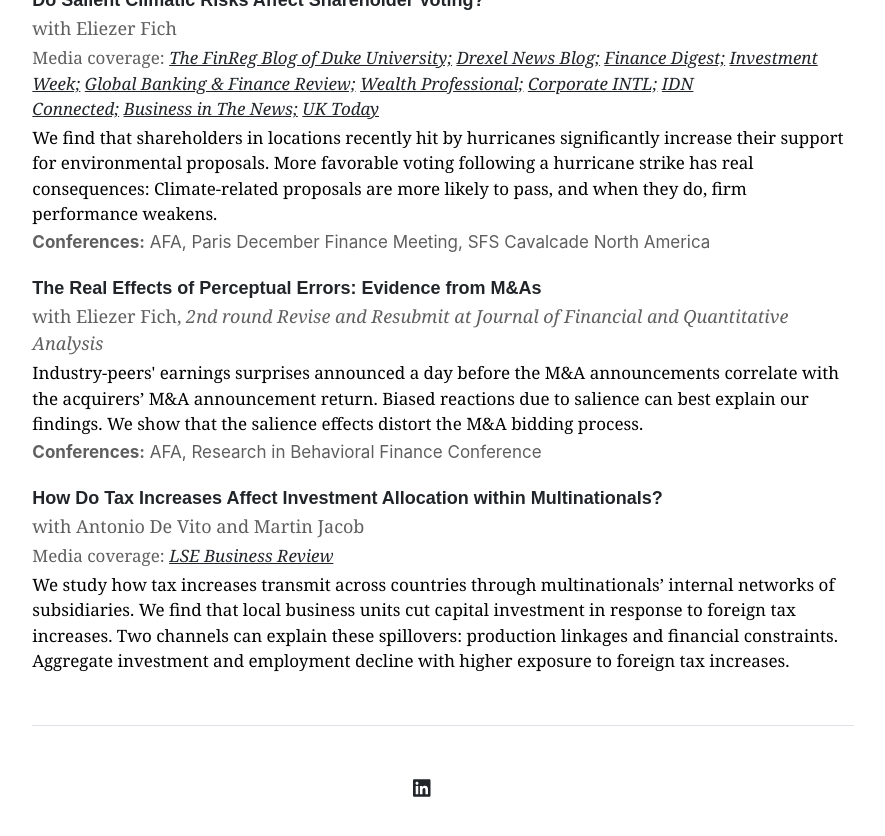
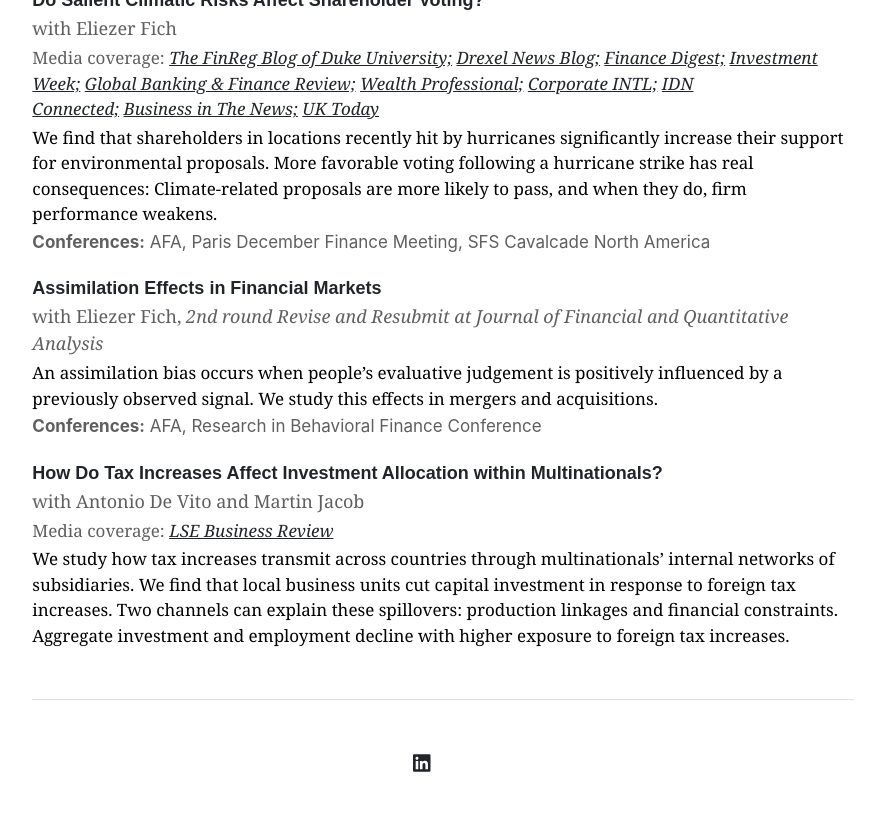
Before and after one commit to guosongxu/guosongxu.github.io, a Jekyll site: the page built from index.md, in a window 1280 px wide and 900 px high, scrolled down 1158 px. Shown: the top 836 px of the window, without its empty margins (197-1082 px from the left). Built offline with Jekyll 4.4.1, drawn with Linux system fonts in a browser that asks for light colours.

Commit message:
Update home.html

```diff
--- a/_layouts/home.html
+++ b/_layouts/home.html
@@ -39,9 +39,9 @@
     <p style="font-family:georgia;font-size:17px;margin-bottom:3px">We find that shareholders in locations recently hit by hurricanes significantly increase their support for environmental proposals. More favorable voting following a hurricane strike has real consequences: Climate-related proposals are more likely to pass, and when they do, firm performance weakens. </p>
     <p style="font-size:17px;margin-bottom:20px;color:#605F5F"><strong>Conferences:</strong> AFA, Paris December Finance Meeting, SFS Cavalcade North America</p>
 
-    <p style="font-family:arial, 'MS Sans Serif', arial;font-size:18px;margin-bottom:1px;"><a rel="noreferrer noopener" aria-label=" (opens in a new tab)" href="https://papers.ssrn.com/sol3/papers.cfm?abstract_id=2996714" target="_blank" style="text-decoration:none;"><strong>The Real Effects of Perceptual Errors: Evidence from M&amp;As</strong></a></p>
+    <p style="font-family:arial, 'MS Sans Serif', arial;font-size:18px;margin-bottom:1px;"><a rel="noreferrer noopener" aria-label=" (opens in a new tab)" href="https://papers.ssrn.com/sol3/papers.cfm?abstract_id=2996714" target="_blank" style="text-decoration:none;"><strong>Assimilation Effects in Financial Markets</strong></a></p>
     <p style="font-family:georgia;font-size:18px;margin-bottom:3px;color:#605F5F">with Eliezer Fich, <em>2nd round Revise and Resubmit at Journal of Financial and Quantitative Analysis</em></p>
-    <p style="font-family:georgia;font-size:17px;margin-bottom:3px">Industry-peers' earnings surprises announced a day before the M&amp;A announcements correlate with the acquirers’ M&amp;A announcement return. Biased reactions due to salience can best explain our findings. We show that the salience effects distort the M&amp;A bidding process.</p>
+    <p style="font-family:georgia;font-size:17px;margin-bottom:3px">An assimilation bias occurs when people’s evaluative judgement is positively influenced by a previously observed signal. We study this effects in mergers and acquisitions.</p>
     <p style="font-size:17px;margin-bottom:20px;color:#605F5F"><strong>Conferences:</strong> AFA, Research in Behavioral Finance Conference</p>
 
     <p style="font-family:arial, 'MS Sans Serif', arial;font-size:18px;margin-bottom:1px;"><a rel="noreferrer noopener" aria-label=" (opens in a new tab)" href="https://papers.ssrn.com/sol3/papers.cfm?abstract_id=3643481" target="_blank" style="text-decoration:none;"><strong>How Do Tax Increases Affect Investment Allocation within Multinationals?</strong></a></p>
```
